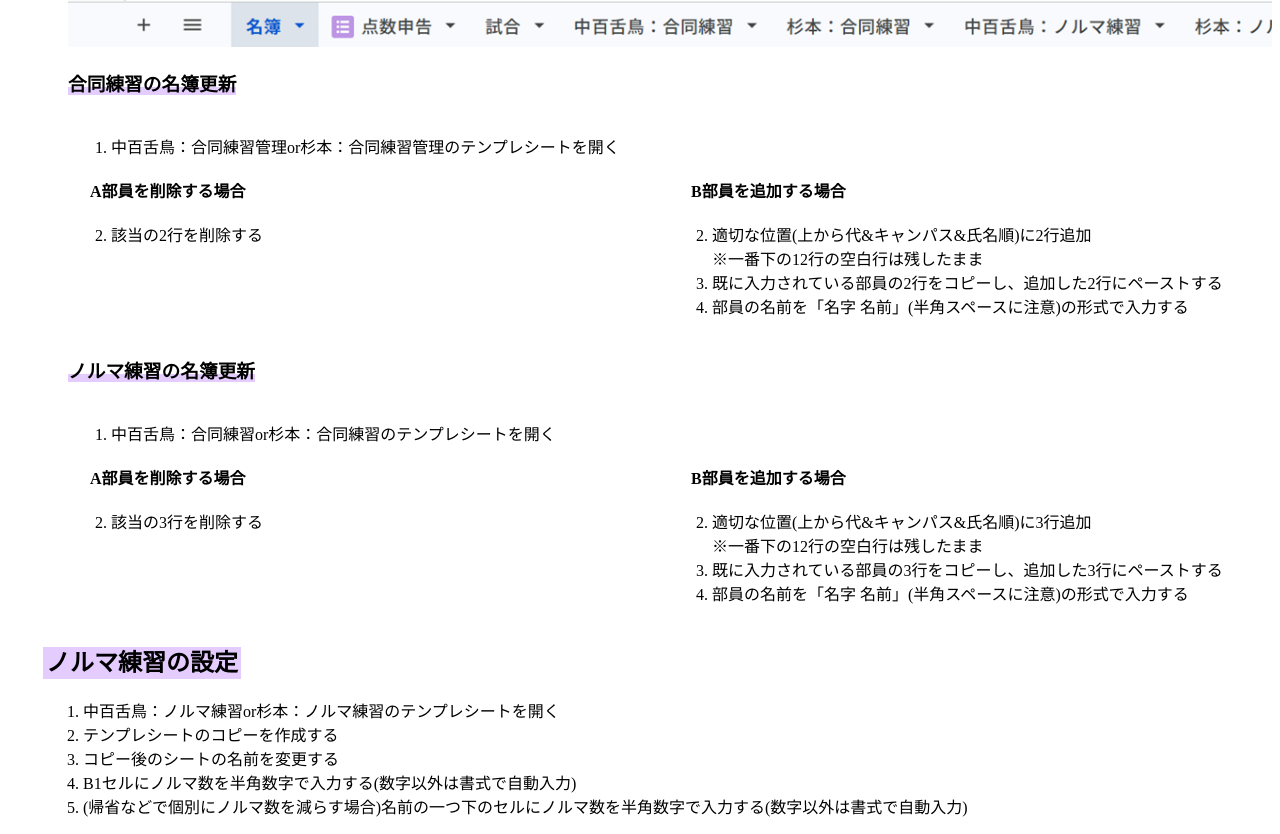
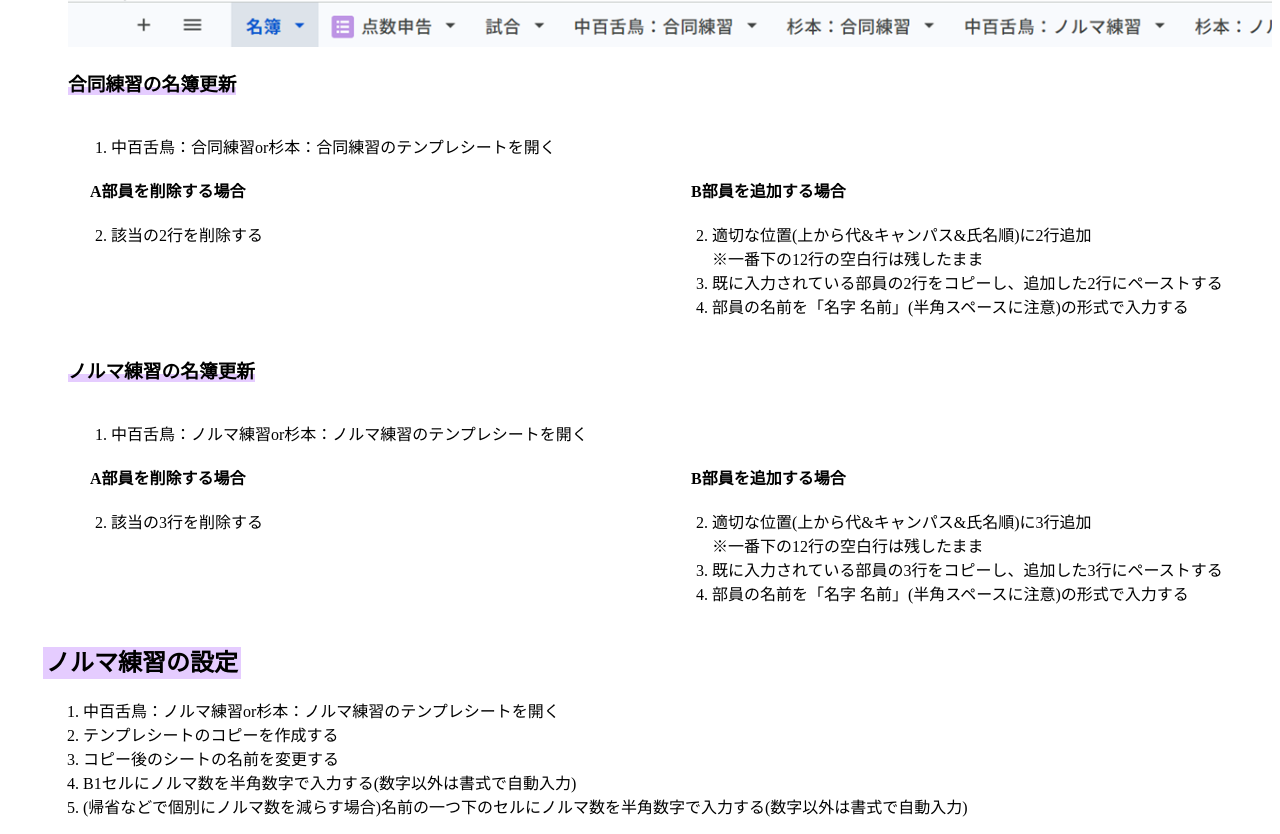
Before and after one commit to yukiyamasaki6/aims-gas, a plain HTML site: page docs/operator.html in a window 1280 px wide. Shown: the part 1300-2134 px from the top of the page. Drawn offline with Linux system fonts and the light colour scheme.

Commit message:
運営マニュアルの文を修正

```diff
--- a/docs/operator.html
+++ b/docs/operator.html
@@ -103,7 +103,7 @@
               <td colspan="2">
                 <ol>
                   <li>
-                    中百舌鳥：合同練習管理or杉本：合同練習管理のテンプレシートを開く
+                    中百舌鳥：合同練習or杉本：合同練習のテンプレシートを開く
                   </li>
                 </ol>
               </td>
@@ -145,7 +145,7 @@
               <td colspan="2">
                 <ol>
                   <li>
-                    中百舌鳥：合同練習or杉本：合同練習のテンプレシートを開く
+                    中百舌鳥：ノルマ練習or杉本：ノルマ練習のテンプレシートを開く
                   </li>
                 </ol>
               </td>
```
